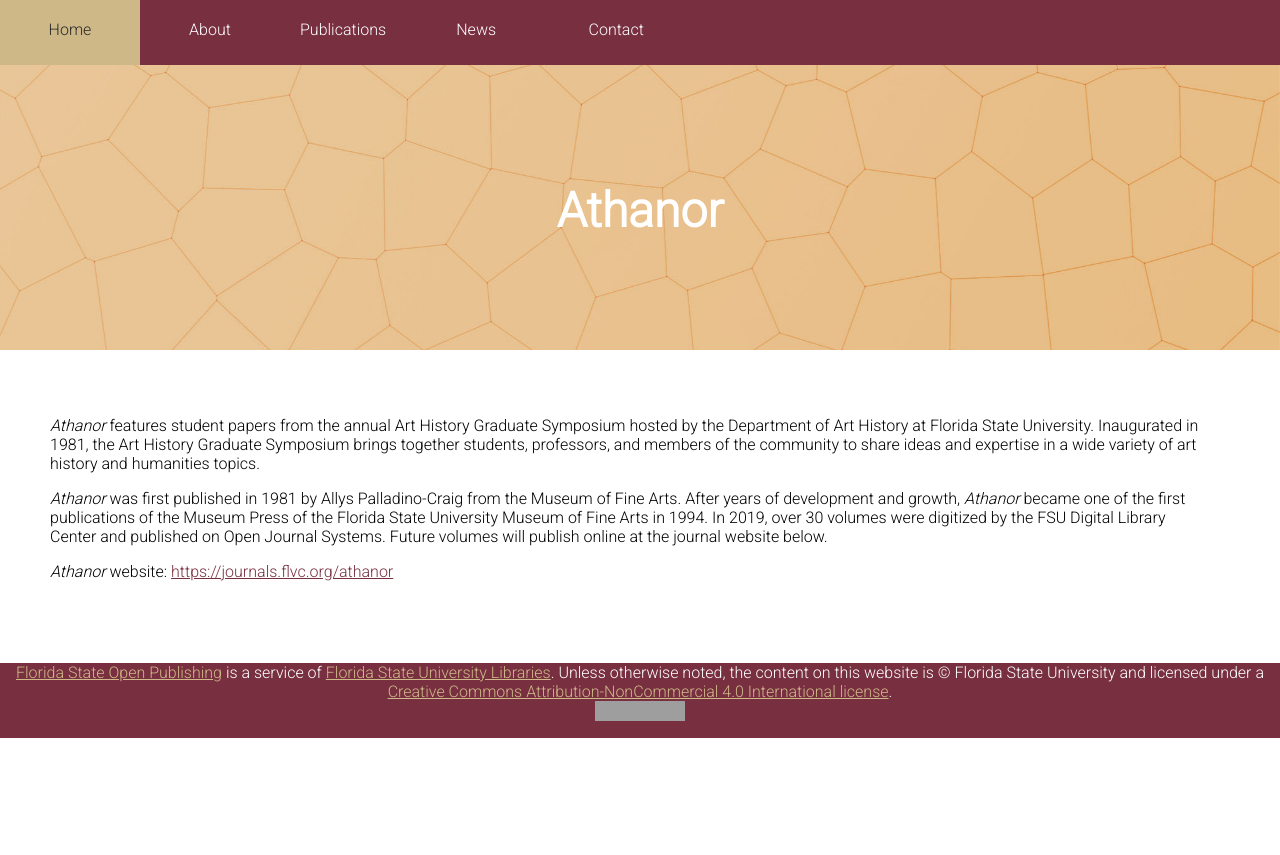
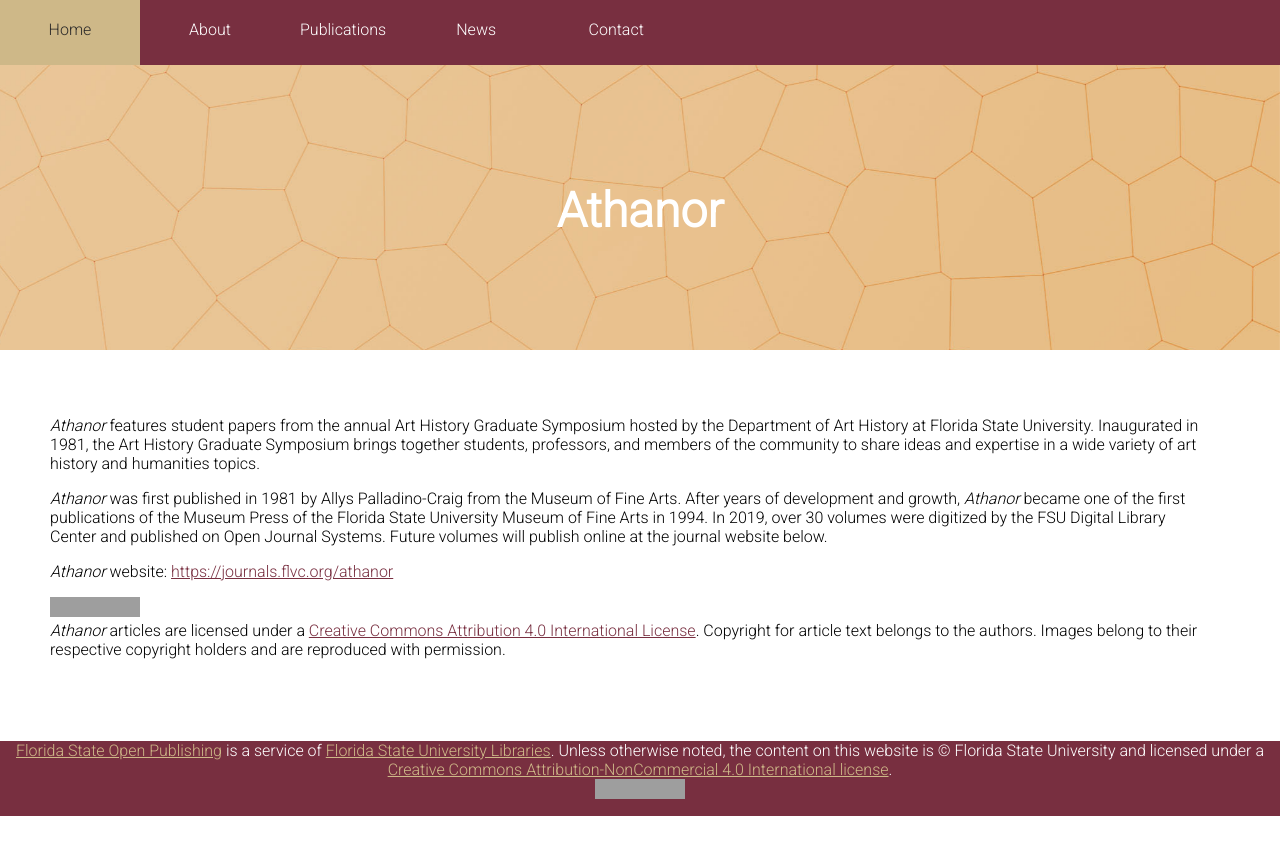
Before and after one commit to fsulibpub/fsulibpub.github.io, a Jekyll site: the page built from _journals/athanor.md, in a window 1280 px wide. Shown: the top 855 px of the page. Built offline with Jekyll 4.4.1, drawn with Linux system fonts in a browser that asks for light colours; grey boxes are pictures that could not be loaded.

Commit message:
Update athanor.md

```diff
--- a/_journals/athanor.md
+++ b/_journals/athanor.md
@@ -11,3 +11,5 @@ image: journals/journalAthanor.png
 *Athanor* was first published in 1981 by Allys Palladino-Craig from the Museum of Fine Arts. After years of development and growth, *Athanor* became one of the first publications of the Museum Press of the Florida State University Museum of Fine Arts in 1994. In 2019, over 30 volumes were digitized by the FSU Digital Library Center and published on Open Journal Systems. Future volumes will publish online at the journal website below.
 
 *Athanor* website: <a href="https://journals.flvc.org/athanor" target="_blank">https://journals.flvc.org/athanor</a>
+
+<a rel="license" href="http://creativecommons.org/licenses/by/4.0/"><img alt="Creative Commons License" style="border-width:0" src="https://i.creativecommons.org/l/by/4.0/88x31.png" /></a><br />*Athanor* articles are licensed under a <a rel="license" href="http://creativecommons.org/licenses/by/4.0/">Creative Commons Attribution 4.0 International License</a>. Copyright for article text belongs to the authors. Images belong to their respective copyright holders and are reproduced with permission.
```
